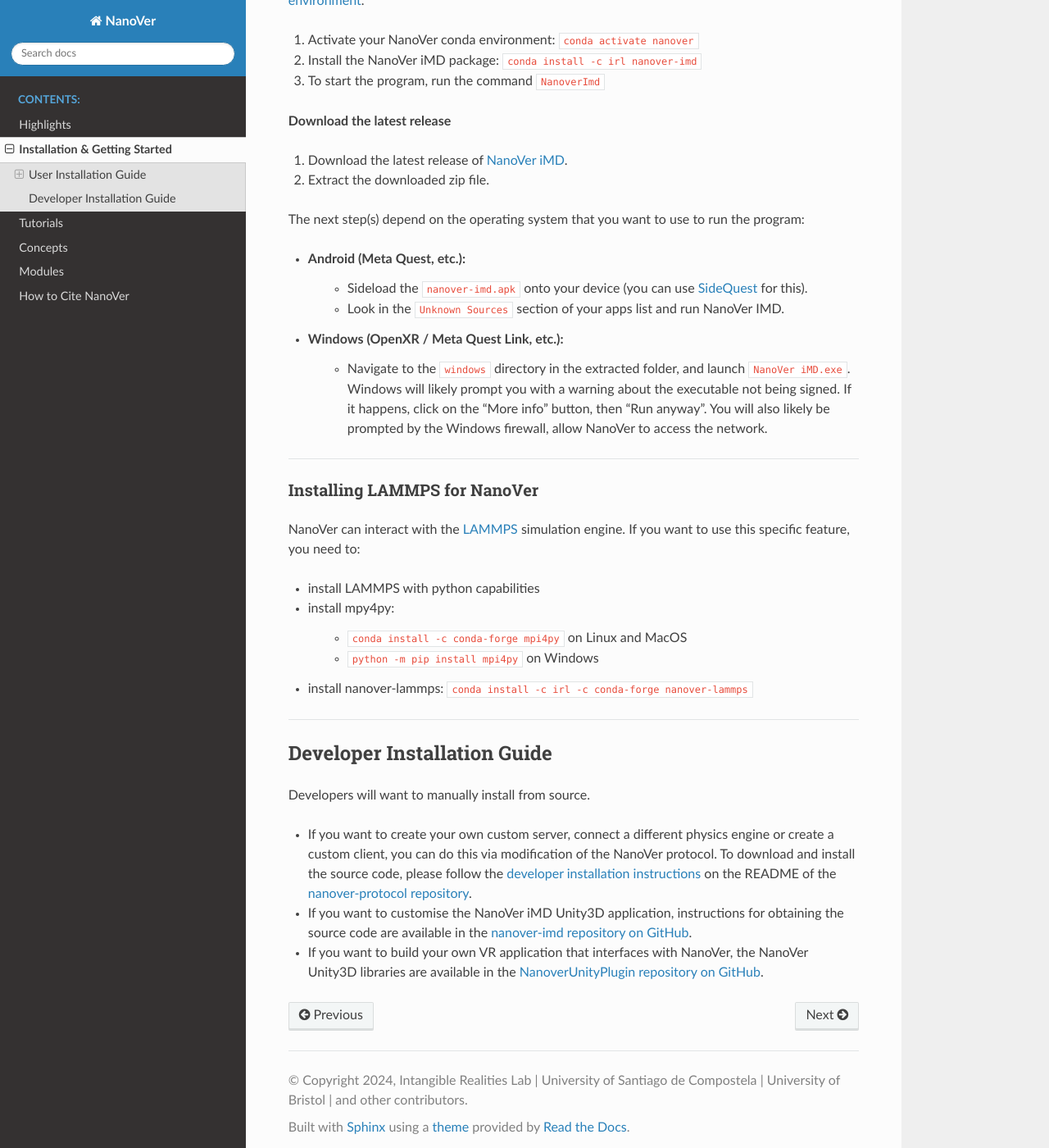
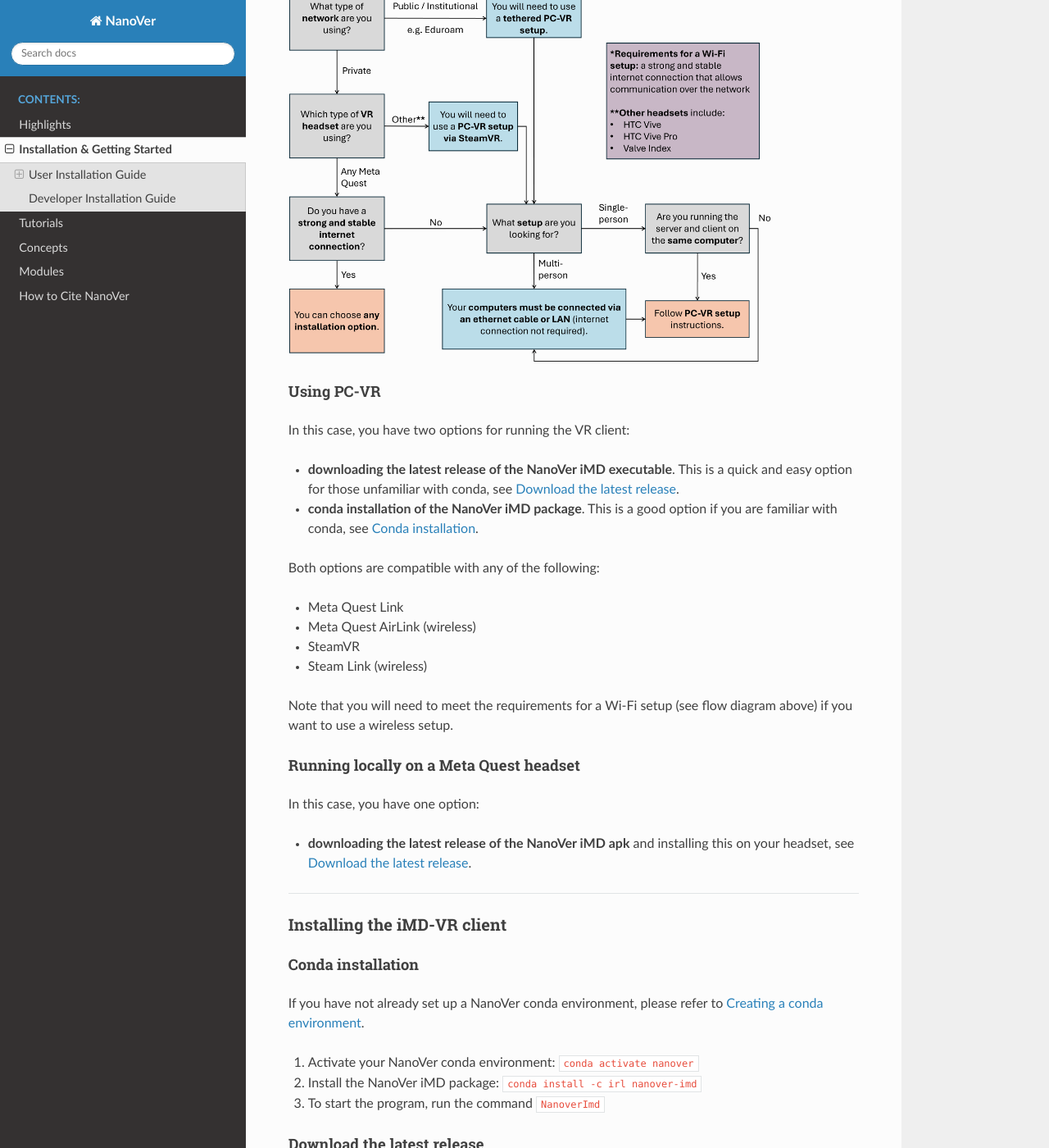
Before and after one commit to IRL2/nanover-docs, a Sphinx documentation site: the page built from source/installation.rst, in a window 1280 px wide and 1400 px high, scrolled down 1385 px. Shown: the whole window at 82% size. Built offline with Sphinx 7.4.7 and the Read the Docs theme 2.0.0, drawn with Linux system fonts in a browser that asks for light colours; pages that are not in the unit, such as notebooks, are missing from menus; the version number could not be read and is left out; some of the changed text lies outside the part shown.

Commit message:
Add instructions for choosing and setting up a VR client
Added a flow diagram to help users choose which setup they will need to run their VR client. Added more detailed instructions about the different setups and some guidance as to why you might choose each one.

```diff
--- a/source/installation.rst
+++ b/source/installation.rst
@@ -50,16 +50,48 @@
 
 ~~~~
 
-Setting up the iMD-VR client
+Choosing your setup for the iMD-VR client
+#########################################
+
+Below is a flow chart to help you decide which setup to use for your iMD-VR client.
+
+.. image::  /_static/VR_client_flow_diagram.png
+  :width: 600
+
+Using PC-VR
+~~~~~~~~~~~
+
+In this case, you have two options for running the VR client:
+
+* **downloading the latest release of the NanoVer iMD executable**. This is a quick and easy option for those unfamiliar with conda, see :ref:`download_latest_release_VR_client`.
+* **conda installation of the NanoVer iMD package**. This is a good option if you are familiar with conda, see :ref:`conda_installation_VR_client`.
+
+Both options are compatible with any of the following:
+
+* Meta Quest Link
+* Meta Quest AirLink (wireless)
+* SteamVR
+* Steam Link (wireless)
+
+Note that you will need to meet the requirements for a Wi-Fi setup (see flow diagram above) if you want to use a
+wireless setup.
+
+Running locally on a Meta Quest headset
+~~~~~~~~~~~~~~~~~~~~~~~~~~~~~~~~~~~~~~~
+
+In this case, you have one option:
+
+* **downloading the latest release of the NanoVer iMD apk** and installing this on your headset, see :ref:`download_latest_release_VR_client`.
+
+----
+
+Installing the iMD-VR client
 ############################
 
-There are two ways to set up the iMD-VR client:
+.. _conda_installation_VR_client:
 
-* conda installation of the NanoVer iMD package
-* downloading the latest release of NanoVer iMD (necessary to facilitate running natively on
-  VR headsets)
-
-**Conda installation**
+Conda installation
+~~~~~~~~~~~~~~~~~~
 
 If you have not already set up a NanoVer conda environment, please refer to :ref:`creating_conda_env`.
 
@@ -69,24 +101,29 @@
 
 #. To start the program, run the command ``NanoverImd``
 
-**Download the latest release**
+.. _download_latest_release_VR_client:
+
+Download the latest release
+~~~~~~~~~~~~~~~~~~~~~~~~~~~
 
 #. Download the latest release of `NanoVer iMD <https://github.com/IRL2/nanover-imd/releases>`_.
 
 #. Extract the downloaded zip file.
 
-The next step(s) depend on the operating system that you want to use to run the program:
+The next step depends on how you want to run the program:
 
-* **Android (Meta Quest, etc.)**:
-    * Sideload the ``nanover-imd.apk`` onto your device (you can use `SideQuest <https://sidequestvr.com>`_
-      for this).
-    * Look in the ``Unknown Sources`` section of your apps list and run NanoVer IMD.
+* **Using PC-VR**:
+    * Navigate to the ``windows`` directory in the extracted folder, and launch ``NanoVer iMD.exe``.
+    * The first time you run this, Windows will likely prompt you with a warning about the executable not being signed.
+      If this happens, click on the "More info" button, then "Run anyway". You will also likely be prompted by the
+      Windows firewall, allow NanoVer to access the network.
 
-* **Windows (OpenXR / Meta Quest Link, etc.)**:
-    * Navigate to the ``windows`` directory in the extracted folder, and launch ``NanoVer iMD.exe``. Windows will
-      likely prompt you with a warning about the executable not being signed. If it happens, click on the "More
-      info" button, then "Run anyway". You will also likely be prompted by the Windows firewall, allow NanoVer
-      to access the network.
+* **Running locally on a Meta Quest headset**:
+    * Ensure that you have developer mode enabled on your headset (search online for up-to-date instructions).
+    * Sideload the ``nanover-imd.apk`` from the extracted zip file onto your device. You can use
+      `SideQuest <https://sidequestvr.com>`_ or the
+      `Meta Quest Developer Hub <https://developer.oculus.com/meta-quest-developer-hub/>`_ for this.
+    * Look in the ``Unknown Sources`` section of your apps list inside your headset and run ``NanoVer IMD``.
 
 ~~~~
 
```
Also changed, not shown: source/_static/VR_client_flow_diagram.png (added).
